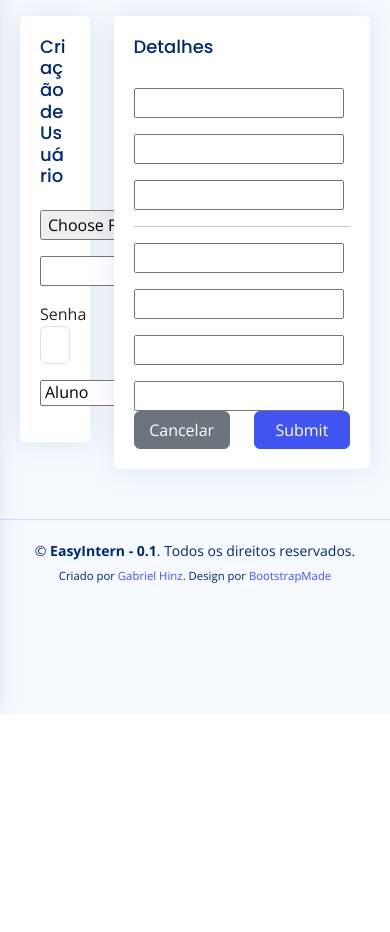
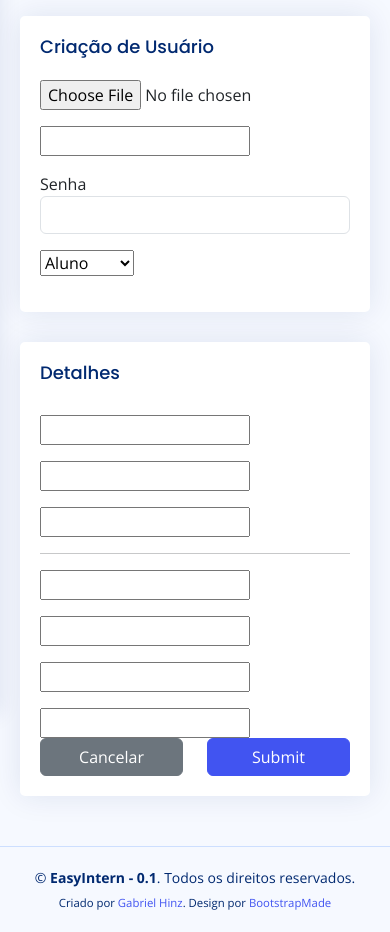
Before and after one commit to GabrielHinz/easyintern, a Django app: page /user/create/ in a window 390 px wide. Shown: the part 130-1062 px from the top of the page. Before the commit the page ends 844 px from the top, so only its background shows below. Run offline with Django 4.2, Linux system fonts and the light colour scheme; some libraries are stand-ins or nearby versions.

Commit message:
refactor: ajustando cards

```diff
--- a/panel/templates/forms/users.html
+++ b/panel/templates/forms/users.html
@@ -4,7 +4,7 @@
 <form method="POST">
     {% csrf_token %}
     <div class="row">
-        <div class="col-3">
+        <div class="col-md-3">
             <div class="card">
                 <div class="card-body">
                     <h5 class="card-title">{{ pagetitle }}</h5>
@@ -24,8 +24,7 @@
                 </div>
             </div>
         </div>
-        <div class="col-9">
-
+        <div class="col-md-9">
             <div class="card">
                 <div class="card-body">
                     <h5 class="card-title">Detalhes</h5>
@@ -66,9 +65,7 @@
                     </div>
                 </div>
             </div>
-
         </div>
-
     </div>
 </form>
 
```
